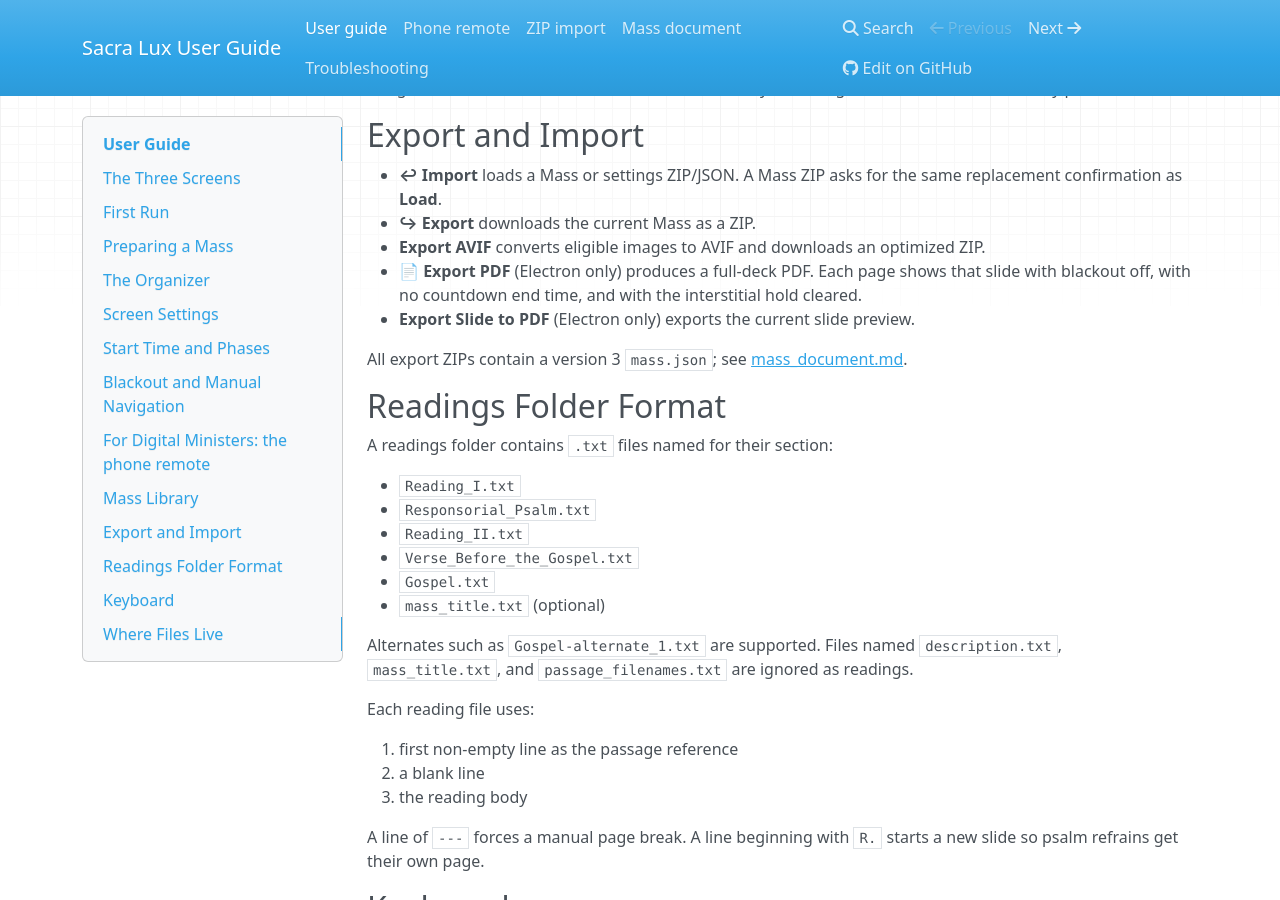
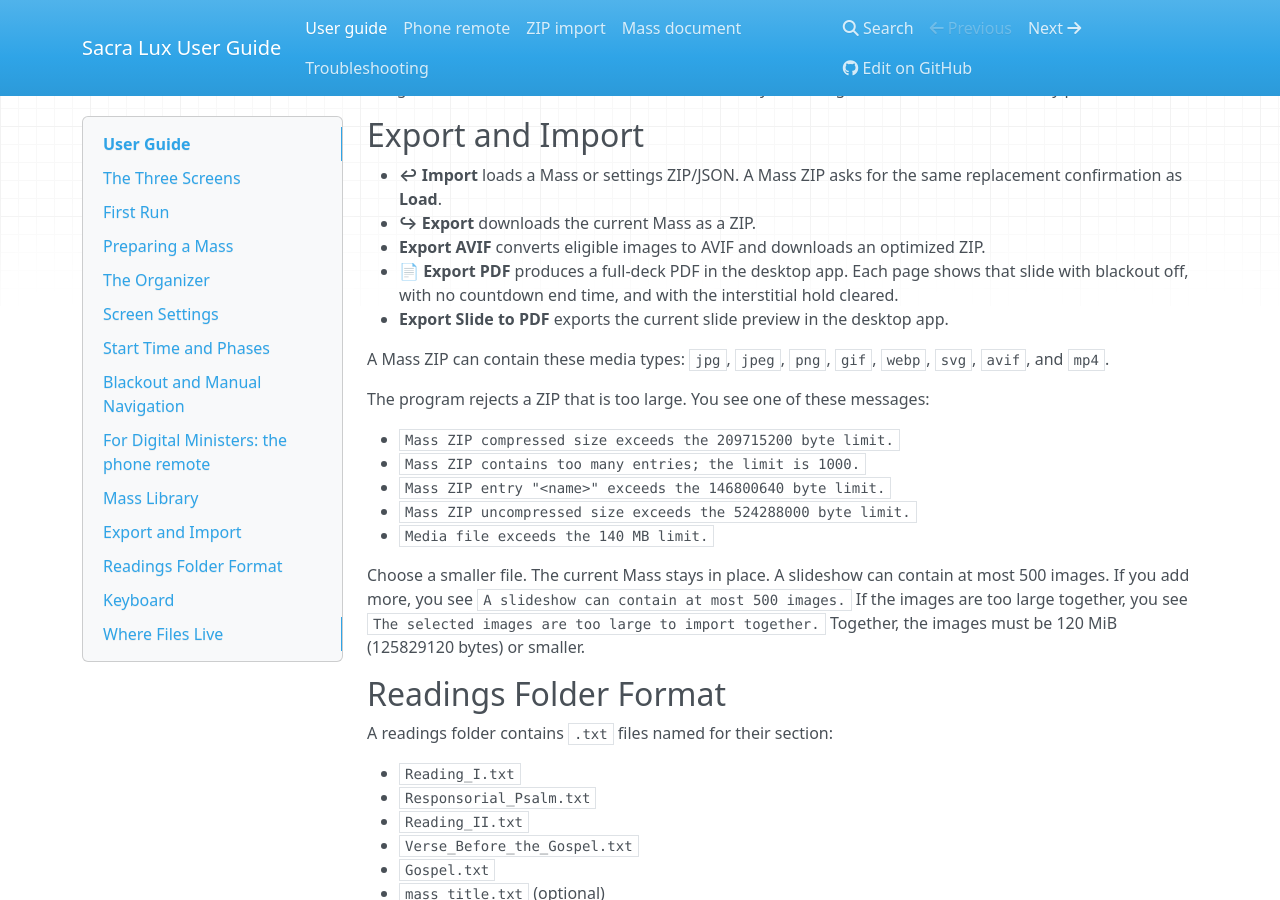
Before and after one commit to Saint-Therese-Of-Lisieux-Parish/sacra_lux, an MkDocs documentation site: the page built from docs/user-guide.md, in a window 1280 px wide and 900 px high, scrolled down 5131 px. Built offline with MkDocs 1.6.1, drawn with Linux system fonts in a browser that asks for light colours; nearby versions of some CDN libraries.

Commit message:
docs(user-guide): state the import size limits
The user guide did not state the ZIP and slideshow limits that the server enforces. It also sent the Digital Minister to the Mass document schema.

The import section now quotes the server errors and states the limits. The schema link is removed from this page.

Persona: Digital Minister

Files:
- modified: docs/user-guide.md

Verified against: sacra-lux/src/server.js (MAX_MASS_ZIP_COMPRESSED_BYTES, MAX_SLIDESHOW_IMPORT_IMAGES) and sacra-lux/src/uploadLimits.js

Refs #692

```diff
--- a/docs/user-guide.md
+++ b/docs/user-guide.md
@@ -230,11 +230,24 @@
 - **↪︎ Export** downloads the current Mass as a ZIP.
 - **Export AVIF** converts eligible images to AVIF and downloads an optimized
   ZIP.
-- **📄 Export PDF** (Electron only) produces a full-deck PDF. Each page shows that slide with blackout off, with no countdown end time, and with the interstitial hold cleared.
-- **Export Slide to PDF** (Electron only) exports the current slide preview.
+- **📄 Export PDF** produces a full-deck PDF in the desktop app. Each page shows that slide with blackout off, with no countdown end time, and with the interstitial hold cleared.
+- **Export Slide to PDF** exports the current slide preview in the desktop app.
 
-All export ZIPs contain a version 3 `mass.json`; see
-[mass_document.md](./mass_document.md).
+A Mass ZIP can contain these media types: `jpg`, `jpeg`, `png`, `gif`, `webp`, `svg`, `avif`, and `mp4`.
+
+The program rejects a ZIP that is too large. You see one of these messages:
+
+- `Mass ZIP compressed size exceeds the 209715200 byte limit.`
+- `Mass ZIP contains too many entries; the limit is 1000.`
+- `Mass ZIP entry "<name>" exceeds the 146800640 byte limit.`
+- `Mass ZIP uncompressed size exceeds the 524288000 byte limit.`
+- `Media file exceeds the 140 MB limit.`
+
+Choose a smaller file. The current Mass stays in place.
+A slideshow can contain at most 500 images.
+If you add more, you see `A slideshow can contain at most 500 images.`
+If the images are too large together, you see `The selected images are too large to import together.`
+Together, the images must be 120 MiB (125829120 bytes) or smaller.
 
 ## Readings Folder Format
 
```
